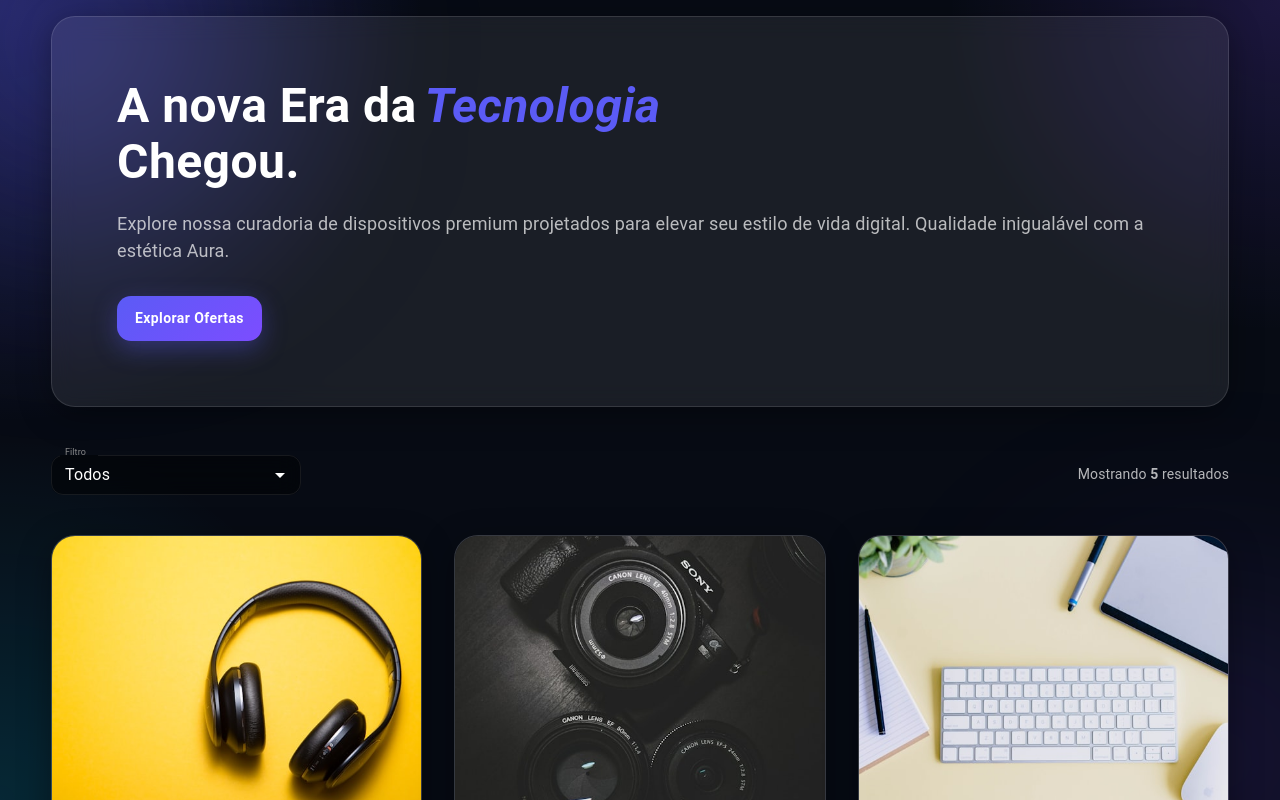
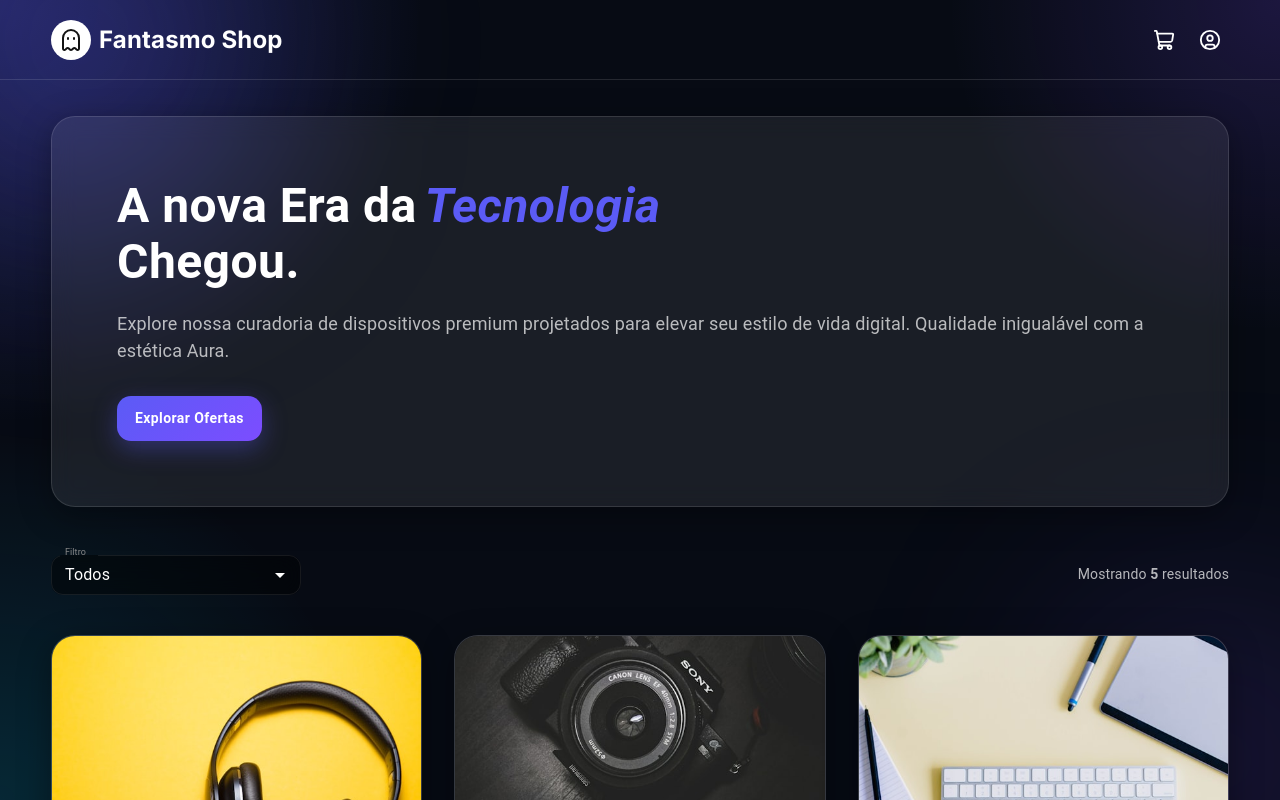
Before and after one commit to joaovictormendessilva/fantasmo-shop, a Next.js app: page /dashboard in a window 1280 px wide. Shown: the top 800 px of the page. Built offline with nearby package versions, Linux system fonts and the light colour scheme; what @mui/material-nextjs would draw is missing.

Commit message:
feature: add AppHeader and PopoverMenu components with dashboard integration

```diff
--- a/app/(pages)/dashboard/page.tsx
+++ b/app/(pages)/dashboard/page.tsx
@@ -1,15 +1,20 @@
 import Box from "@mui/material/Box";
 import { DashboardBanner } from "./components/dashboard-banner";
 import { ProductsSection } from "./components/products-section";
+import { AppHeader } from "@/app/components/app-header";
 
 export default function Dashboard() {
   return (
-    <Box sx={{ px: "26px", py: "16px", maxWidth: "1230px", margin: "0 auto" }}>
-      <Box sx={{ display: { xs: "none", sm: "block" } }}>
-        <DashboardBanner />
+    <>
+      <AppHeader />
+
+      <Box sx={{ px: "26px", py: "36px", maxWidth: "1230px", margin: "0 auto" }}>
+        <Box sx={{ display: { xs: "none", sm: "block" } }}>
+          <DashboardBanner />
+        </Box>
+
+        <ProductsSection />
       </Box>
-
-      <ProductsSection />
-    </Box>
+    </>
   );
 }
--- /dev/null
+++ b/app/components/app-header/AppHeader.tsx
@@ -0,0 +1,83 @@
+"use client";
+
+import { authService } from "@/app/services/auth/auth.service";
+import Box from "@mui/material/Box";
+import IconButton from "@mui/material/IconButton";
+import Stack from "@mui/material/Stack";
+import { CircleUser, Ghost, LogOut, ShoppingCart } from "lucide-react";
+import { useRouter } from "next/navigation";
+import { useMemo } from "react";
+import { type IPopoverMenuItem, PopoverMenu } from "../popover-menu";
+
+export function AppHeader() {
+  const router = useRouter();
+
+  const handleLogout = async () => {
+    await authService().logout();
+
+    router.push("/login");
+  };
+
+  const menuOptions: IPopoverMenuItem[] = useMemo(
+    () => [
+      {
+        title: "Sair",
+        icon: <LogOut size={18} />,
+        onClick: handleLogout,
+      },
+    ],
+    [],
+  );
+
+  return (
+    <Box
+      sx={{
+        display: "flex",
+        borderBottom: "1px solid",
+        borderColor: "divider",
+        height: "80px",
+      }}
+    >
+      <Stack
+        sx={{
+          px: "26px",
+          flexDirection: "row",
+          maxWidth: "1230px",
+          margin: "auto",
+          justifyContent: "space-between",
+          alignItems: "center",
+          flex: 1,
+        }}
+      >
+        <Box sx={{ display: "flex", alignItems: "center", gap: 1 }}>
+          <Box
+            sx={{
+              height: 40,
+              width: 40,
+              backgroundColor: "white",
+              borderRadius: "50%",
+              display: "flex",
+              justifyContent: "center",
+              alignItems: "center",
+            }}
+          >
+            <Ghost size={24} color="#131313" />
+          </Box>
+          <Box sx={{ fontSize: 24, fontWeight: "bold" }}>Fantasmo Shop</Box>
+        </Box>
+
+        <Box sx={{ display: "flex", alignItems: "center", gap: 1 }}>
+          <IconButton>
+            <ShoppingCart size={22} />
+          </IconButton>
+
+          <PopoverMenu items={menuOptions}>
+            <IconButton>
+              <CircleUser size={22} />
+            </IconButton>
+          </PopoverMenu>
+        </Box>
+      </Stack>
+    </Box>
+  );
+}
--- /dev/null
+++ b/app/components/app-header/index.ts
@@ -0,0 +1 @@
+export * from "./AppHeader";
--- /dev/null
+++ b/app/components/popover-menu/PopoverMenu.tsx
@@ -0,0 +1,64 @@
+"use client";
+
+import { MouseEvent, PropsWithChildren, useState } from "react";
+import Box from "@mui/material/Box";
+import List from "@mui/material/List";
+import Popover from "@mui/material/Popover";
+import { PopoverMenuProps } from "./PopoverMenu.types";
+import { PopoverMenuItem } from "./popover-menu-item";
+
+export function PopoverMenu({ items, children }: PropsWithChildren<PopoverMenuProps>) {
+  const [anchorEl, setAnchorEl] = useState<HTMLElement | null>(null);
+
+  const open = Boolean(anchorEl);
+
+  function handleOpen(event: MouseEvent<HTMLElement>) {
+    setAnchorEl(event.currentTarget);
+  }
+
+  function handleClose() {
+    setAnchorEl(null);
+  }
+
+  return (
+    <>
+      <Box
+        onClick={handleOpen}
+        sx={{
+          display: "flex",
+        }}
+      >
+        {children}
+      </Box>
+
+      <Popover
+        open={open}
+        anchorEl={anchorEl}
+        onClose={handleClose}
+        anchorOrigin={{
+          vertical: "bottom",
+          horizontal: "right",
+        }}
+        transformOrigin={{
+          vertical: "top",
+          horizontal: "right",
+        }}
+        slotProps={{
+          paper: {
+            sx: {
+              mt: 1,
+              width: 220,
+              borderRadius: 3,
+            },
+          },
+        }}
+      >
+        <List sx={{ p: 1 }}>
+          {items.map((item) => (
+            <PopoverMenuItem key={item.title} item={item} onClose={handleClose} />
+          ))}
+        </List>
+      </Popover>
+    </>
+  );
+}
--- /dev/null
+++ b/app/components/popover-menu/PopoverMenu.types.ts
@@ -0,0 +1,22 @@
+import { ReactNode } from "react";
+
+interface IBasePopoverMenuItem {
+  title: string;
+  icon: ReactNode;
+}
+
+interface IHrefPopoverMenuItem extends IBasePopoverMenuItem {
+  href: string;
+  onClick?: never;
+}
+
+interface IOnClickPopoverMenuItem extends IBasePopoverMenuItem {
+  onClick: () => void;
+  href?: never;
+}
+
+export type IPopoverMenuItem = IHrefPopoverMenuItem | IOnClickPopoverMenuItem;
+
+export interface PopoverMenuProps {
+  items: IPopoverMenuItem[];
+}
--- /dev/null
+++ b/app/components/popover-menu/index.ts
@@ -0,0 +1,2 @@
+export * from "./PopoverMenu";
+export * from "./PopoverMenu.types";
--- /dev/null
+++ b/app/components/popover-menu/popover-menu-item/PopoverMenuItem.tsx
@@ -0,0 +1,40 @@
+import Link from "next/link";
+import Box from "@mui/material/Box";
+import ListItemButton from "@mui/material/ListItemButton";
+import { PopoverMenuItemProps } from "./PopoverMenuItem.types";
+
+export function PopoverMenuItem({ item, onClose }: PopoverMenuItemProps) {
+  const isHrefItem = "href" in item;
+  const listItemContent = (
+    <ListItemButton
+      sx={{
+        gap: 1,
+        borderRadius: 2,
+      }}
+    >
+      {item.icon}
+      {item.title}
+    </ListItemButton>
+  );
+
+  if (isHrefItem) {
+    return (
+      <Link
+        href={item.href!}
+        style={{
+          textDecoration: "none",
+          color: "inherit",
+        }}
+      >
+        {listItemContent}
+      </Link>
+    );
+  }
+
+  const handleClick = () => {
+    item.onClick();
+    onClose();
+  };
+
+  return <Box onClick={handleClick}>{listItemContent}</Box>;
+}
--- /dev/null
+++ b/app/components/popover-menu/popover-menu-item/PopoverMenuItem.types.ts
@@ -0,0 +1,6 @@
+import { IPopoverMenuItem } from "../PopoverMenu.types";
+
+export interface PopoverMenuItemProps {
+  item: IPopoverMenuItem;
+  onClose: () => void;
+}
--- /dev/null
+++ b/app/components/popover-menu/popover-menu-item/index.ts
@@ -0,0 +1,2 @@
+export * from "./PopoverMenuItem";
+export * from "./PopoverMenuItem.types";
--- a/proxy.ts
+++ b/proxy.ts
@@ -4,6 +4,7 @@ import { verifyToken } from "./app/lib/auth";
 
 export async function proxy(request: NextRequest) {
   const token = request.cookies.get("token")?.value;
+  const isRootPath = request.nextUrl.pathname === "/";
   const isLoginPage = request.nextUrl.pathname === "/login";
 
   if (!token) {
@@ -21,7 +22,7 @@ export async function proxy(request: NextRequest) {
     return response;
   }
 
-  if (isLoginPage) {
+  if (isLoginPage || isRootPath) {
     return NextResponse.redirect(new URL("/dashboard", request.url));
   }
 
@@ -29,5 +30,5 @@ export async function proxy(request: NextRequest) {
 }
 
 export const config = {
-  matcher: ["/login", "/dashboard/:path*"],
+  matcher: ["/login", "/dashboard/:path*", "/"],
 };
```
